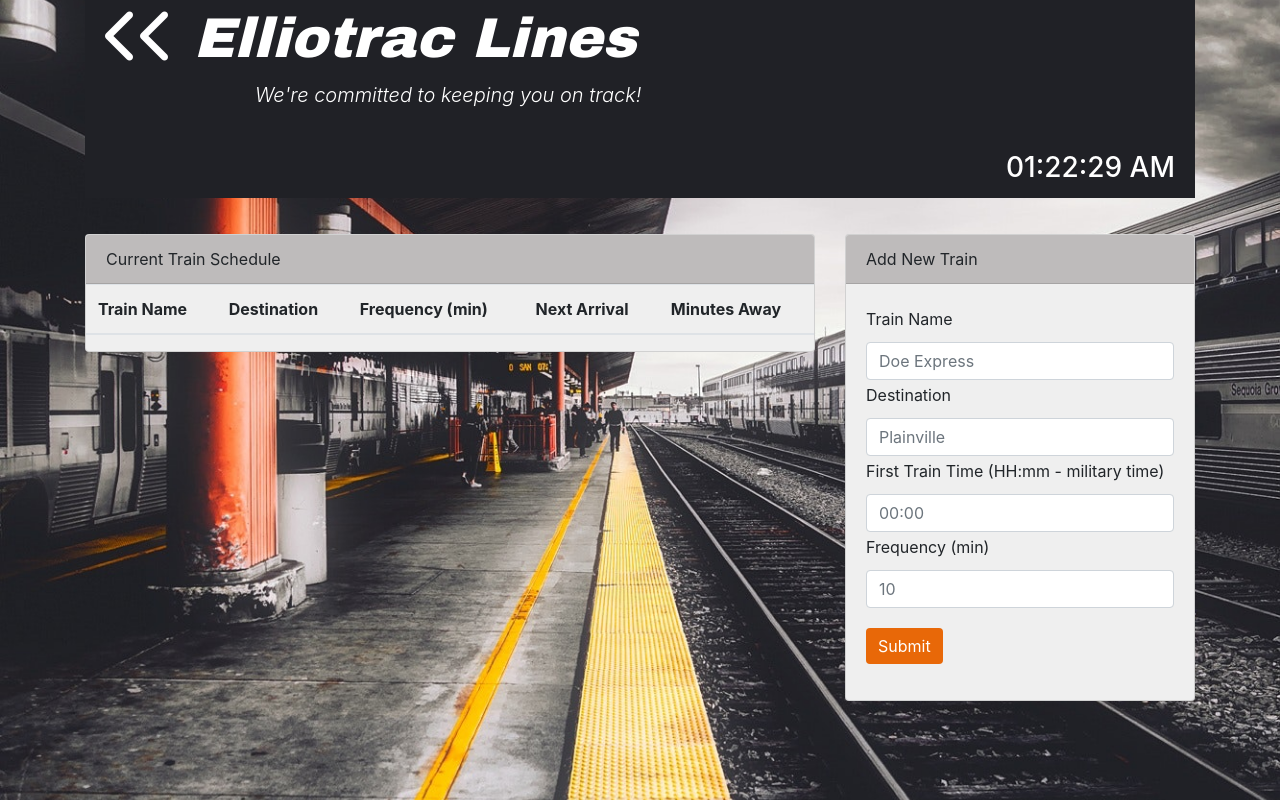
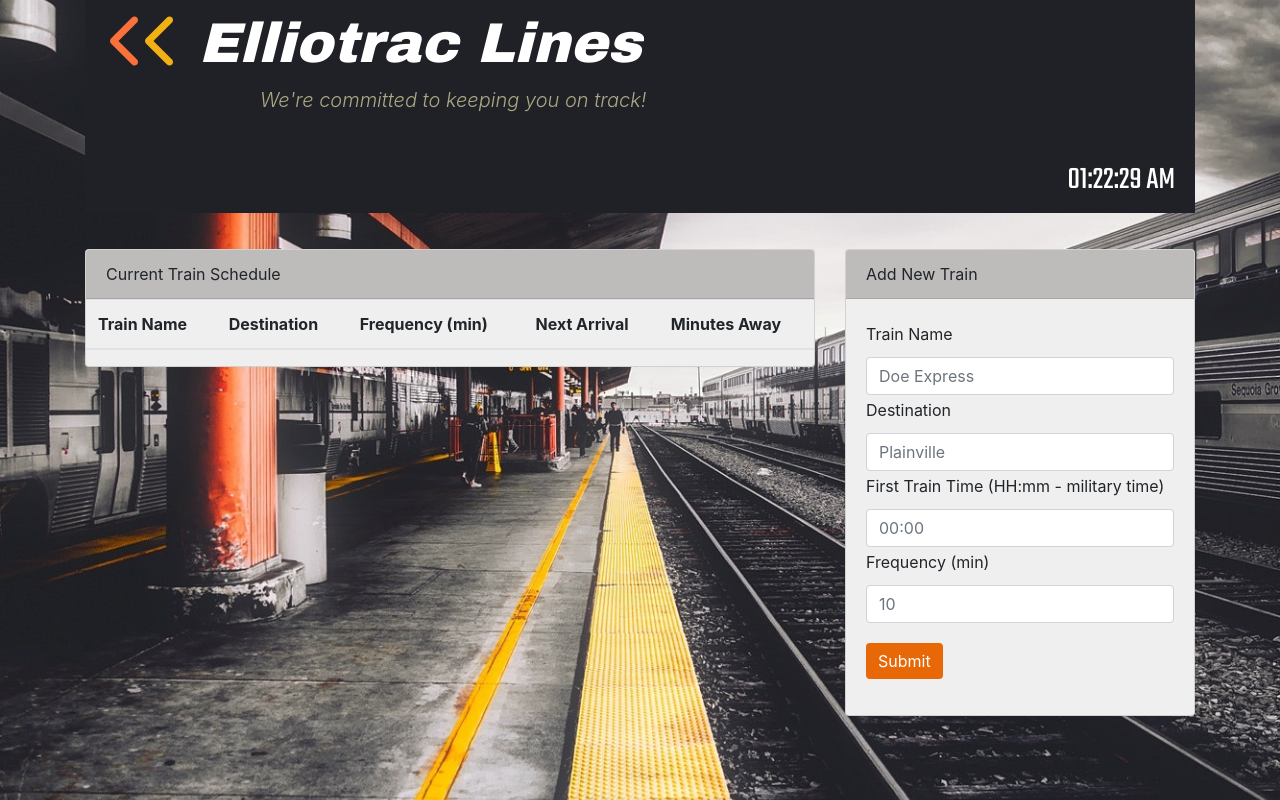
Before and after one commit to bflatbader/Train-Scheduler, a plain HTML site: page index.html in a window 1280 px wide. Drawn offline with nearby package versions, Linux system fonts and the light colour scheme; no server answers.

Commit message:
edited styles

```diff
--- a/assets/css/style.css
+++ b/assets/css/style.css
@@ -11,9 +11,17 @@ body {
 .jumbotron {
     background-color: #202126;
     color: #fff;
-    padding: 5px;
+    padding: 10px;
     font-style: italic;
     margin: 0;
+}
+
+#chev1 {
+    color: #fa713b;
+}
+
+#chev2 {
+    color: #f2b112;
 }
 
 .display-4 {
@@ -22,6 +30,7 @@ body {
 
 .lead {
     padding-left: 150px;
+    color: #ACA885;
 }
 
 .spacer {
@@ -36,6 +45,7 @@ body {
 
 #clock {
     color: #fff;
+    font-family: 'Teko', sans-serif;
 }
 
 .formspacer {
--- a/index.html
+++ b/index.html
@@ -9,7 +9,7 @@
      <!-- Font awesome -->
      <script src="https://kit.fontawesome.com/eeaaa00cac.js"></script>
      <!-- Google Fonts -->
-     <link href="https://fonts.googleapis.com/css?family=Archivo+Black&display=swap" rel="stylesheet">
+     <link href="https://fonts.googleapis.com/css?family=Archivo+Black|Teko|Big+Shoulders+Display&display=swap" rel="stylesheet">
      <!-- Custom CSS -->
      <link rel="stylesheet" href="assets/css/style.css">
      <!-- jQuery -->
@@ -29,7 +29,7 @@
             <div class="col-md-12">
                 <div class="jumbotron jumbotron-fluid">
                     <div class="container">
-                      <h1 class="display-4"><i class="fas fa-chevron-left"></i><i class="fas fa-chevron-left"></i>&nbsp;Elliotrac Lines</h1>
+                      <h1 class="display-4"><i id="chev1" class="fas fa-chevron-left"></i><i id="chev2" class="fas fa-chevron-left"></i>&nbsp;Elliotrac Lines</h1>
                       <p class="lead">We're committed to keeping you on track!</p>
                     </div>
                 </div>
@@ -39,7 +39,7 @@
         <div class="row">
             <div class="col-md-12">
                 <blockquote class="blockquote">
-                    <p id="clock" class="text-right h3"></p>
+                    <p id="clock" class="text-right h2"></p>
                 </blockquote>
             </div>
         </div>
```
